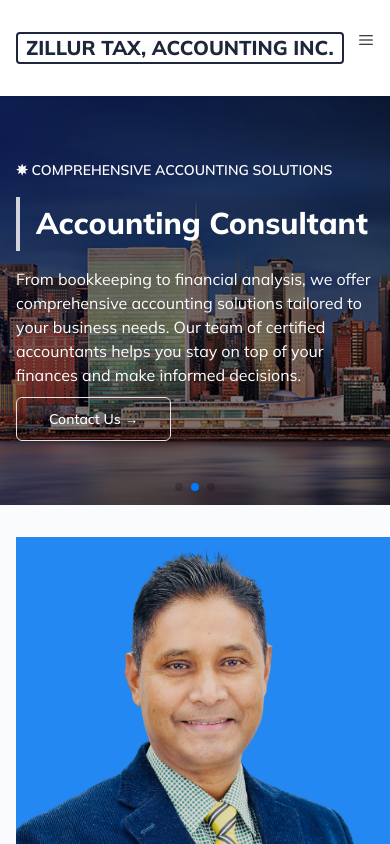
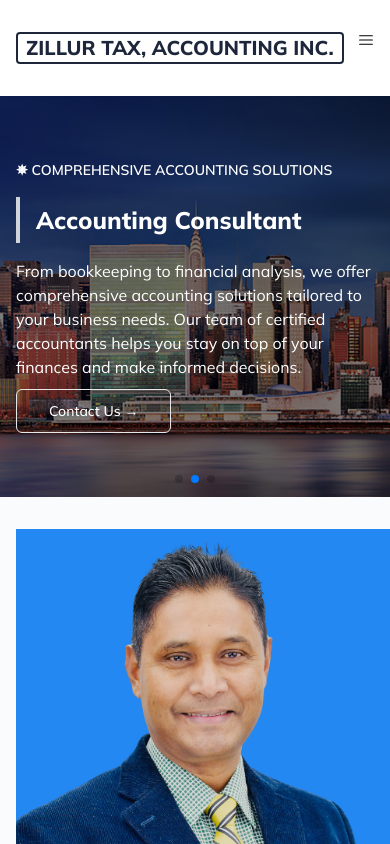
Before and after one commit to fazlyalahi01/tax-website, a Next.js app: page / in a window 390 px wide. Shown: the top 844 px of the page. Built offline with nearby package versions, Linux system fonts and the light colour scheme.

Commit message:
update slider responsiveness

```diff
--- a/src/components/home/SliderItem.tsx
+++ b/src/components/home/SliderItem.tsx
@@ -21,7 +21,7 @@ const SliderItem: React.FC<SliderItemProps> = ({
         <p className="uppercase font-semibold pb-4 text-[14px] sm:text-base">
           ✵ {title}
         </p>
-        <h1 className="md:text-7xl text-3xl leading-tight font-extrabold border-l-4 pl-4 border-gray-300 py-2">
+        <h1 className="md:text-7xl sm:text-3xl text-2xl leading-tight font-extrabold border-l-4 pl-4 border-gray-300 py-2">
           {heading}
         </h1>
         <p className="text-base pt-4 max-w-2xl h-[130px] md:h-[100px]">
```
